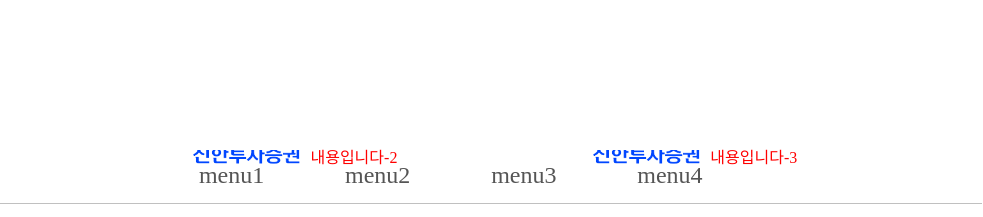
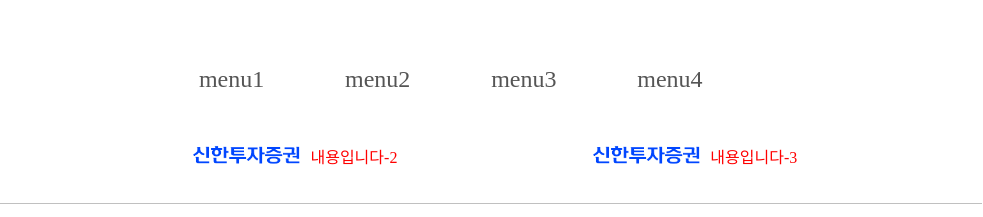
Before and after one commit to sunminlee00/project_css, a plain HTML site: page day04/layout2.html in a window 1280 px wide. Shown: the top 217 px of the page, 297-1280 px from the left. Drawn offline with Linux system fonts and the light colour scheme.

Commit message:
page 처리

```diff
--- a/day04/css/layout2.css
+++ b/day04/css/layout2.css
@@ -217,7 +217,7 @@ a.inner div{
    nav.menu {
     background:white;
     position:relative;
-    top:10vh;
+    top:-2vh;
     margin-right: 1vw;
    }
 
```
